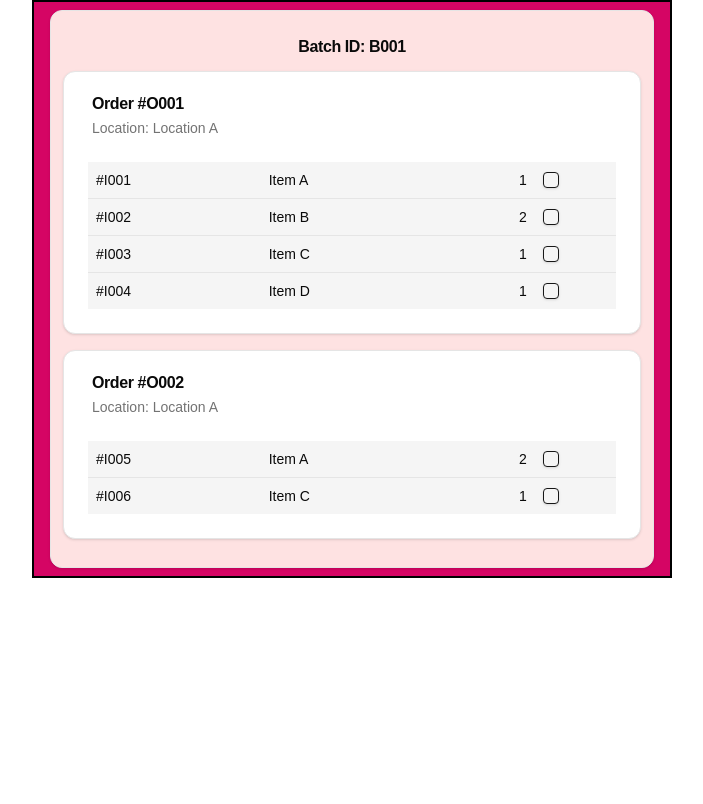
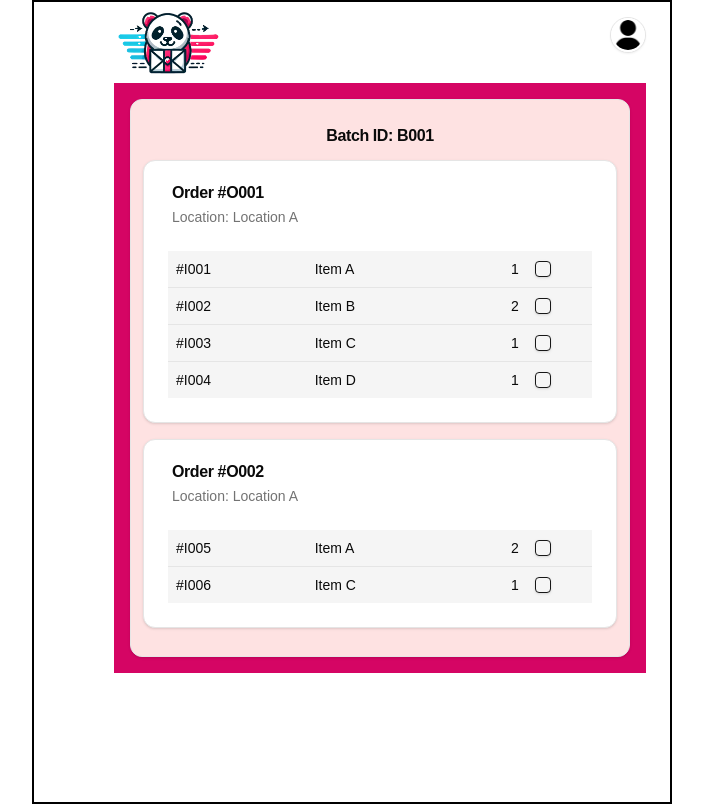
Before and after one commit to viruskizz/42bangkok_hackathon-asia-2024, a Next.js app: page /carrier/1/dropoff in a window 1280 px wide. Shown: the whole page, without its empty margins (288-991 px from the left). Built offline with nearby package versions, Linux system fonts and the light colour scheme.

Commit message:
feat: layout with logo

```diff
--- a/app/(jobs)/carrier/[jobId]/dropoff/page.tsx
+++ b/app/(jobs)/carrier/[jobId]/dropoff/page.tsx
@@ -159,7 +159,7 @@ export default function CarrierJobDropoffPage({
   };
   const orders: TOrder[] = data.orders;
   return (
-    <div className="px-4 py-2">
+    <div className="px-4 py-4">
       <Card className="p-3 bg-red-100">
         <CardHeader className="p-4">
           <CardTitle className="text-center">Batch ID: {data.batchId}</CardTitle>
--- /dev/null
+++ b/app/_components/nav.tsx
@@ -0,0 +1,152 @@
+import Image from "next/image";
+import Link from "next/link";
+import panda_logo from "../../public/panda_logo.png";
+import user_placeholder from "../../public/user-placeholder.png";
+import {
+  ChevronLeft,
+  ChevronRight,
+  Copy,
+  CreditCard,
+  File,
+  FileChartColumnIncreasing,
+  Home,
+  LineChart,
+  ListFilter,
+  MapPinHouse,
+  MoreVertical,
+  Package,
+  Package2,
+  PanelLeft,
+  Search,
+  SendToBack,
+  Settings,
+  ShoppingCart,
+  SunSnow,
+  Truck,
+  Users2,
+} from "lucide-react";
+
+import { Badge } from "@/components/ui/badge";
+import {
+  Breadcrumb,
+  BreadcrumbItem,
+  BreadcrumbLink,
+  BreadcrumbList,
+  BreadcrumbPage,
+  BreadcrumbSeparator,
+} from "@/components/ui/breadcrumb";
+import { Button } from "@/components/ui/button";
+import {
+  DropdownMenu,
+  DropdownMenuContent,
+  DropdownMenuItem,
+  DropdownMenuLabel,
+  DropdownMenuSeparator,
+  DropdownMenuTrigger,
+} from "@/components/ui/dropdown-menu";
+import { Sheet, SheetContent, SheetTrigger } from "@/components/ui/sheet";
+
+interface NavMenuProps {
+  children: React.ReactNode;
+}
+
+export default function NavMenu(props: NavMenuProps) {
+  return (
+    <div className="flex min-h-screen w-full flex-col bg-muted/5">
+      <div className="flex flex-col sm:gap-4 sm:py-0 sm:pl-14 p-0">
+        <header className="flex justify-between sticky top-0 z-30 flex h-14 items-center gap-4 border-b bg-background px-4 sm:static sm:h-auto sm:border-0 sm:px-6">
+          <Sheet>
+            <SheetTrigger asChild>
+              <Button size="icon" variant="outline" className="sm:hidden">
+                <PanelLeft className="h-5 w-5" />
+                <span className="sr-only">Toggle Menu</span>
+              </Button>
+            </SheetTrigger>
+            <SheetContent side="left" className="sm:max-w-xs bg-red-50">
+              <nav className="grid gap-6 text-lg font-medium">
+                <Link
+                  href="#"
+                  className="group flex h-10 w-10 shrink-0 items-center justify-center gap-2 rounded-full bg-primary text-lg font-semibold text-primary-foreground md:text-base"
+                >
+                  <SunSnow className="h-5 w-5 transition-all group-hover:scale-110" />
+                  <span className="sr-only">PANDA POST</span>
+                </Link>
+                <Link
+                  href="#"
+                  className="flex items-center gap-4 px-2.5 text-muted-foreground hover:text-foreground"
+                >
+                  <Home className="h-5 w-5" />
+                  Dashboard
+                </Link>
+                <Link
+                  href="#"
+                  className="flex items-center gap-4 px-2.5 text-foreground"
+                >
+                  <SendToBack className="h-5 w-5" />
+                  Orders
+                </Link>
+                <Link
+                  href="#"
+                  className="flex items-center gap-4 px-2.5 text-muted-foreground hover:text-foreground"
+                >
+                  <FileChartColumnIncreasing className="h-5 w-5" />
+                  History
+                </Link>
+                <Link
+                  href="#"
+                  className="flex items-center gap-4 px-2.5 text-muted-foreground hover:text-foreground"
+                >
+                  <MapPinHouse className="h-5 w-5" />
+                  Payment
+                </Link>
+                <Link
+                  href="#"
+                  className="flex items-center gap-4 px-2.5 text-muted-foreground hover:text-foreground"
+                >
+                  <LineChart className="h-5 w-5" />
+                  Settings
+                </Link>
+              </nav>
+            </SheetContent>
+          </Sheet>
+          <div className="flex-none place-content-center font-mono font-bold">
+            <Image
+              src={panda_logo}
+              alt="PANDA POST"
+              height="65"
+              className="relative top-2"
+            />
+          </div>
+          <DropdownMenu>
+            <DropdownMenuTrigger asChild>
+              <Button
+                variant="outline"
+                size="icon"
+                className="overflow-hidden rounded-full"
+              >
+                <Image
+                  src={user_placeholder}
+                  width={36}
+                  height={36}
+                  alt="Avatar"
+                  className="overflow-hidden rounded-full bg-white p-0.5"
+                />
+              </Button>
+            </DropdownMenuTrigger>
+            <DropdownMenuContent align="end">
+              <DropdownMenuLabel>My Account</DropdownMenuLabel>
+              <DropdownMenuSeparator />
+              <DropdownMenuItem>Settings</DropdownMenuItem>
+              <DropdownMenuItem>Support</DropdownMenuItem>
+              <DropdownMenuSeparator />
+              <DropdownMenuItem>Logout</DropdownMenuItem>
+            </DropdownMenuContent>
+          </DropdownMenu>
+        </header>
+        <main className="grid flex-1 items-start gap-4 p-0 sm:px-6 sm:py-0 md:gap-8">
+          {props.children}
+        </main>
+      </div>
+    </div>
+  );
+}
--- a/app/layout.tsx
+++ b/app/layout.tsx
@@ -1,6 +1,7 @@
 import type { Metadata } from "next";
 import localFont from "next/font/local";
 import "./globals.css";
+import NavMenu from "./_components/nav";
 
 const geistSans = localFont({
   src: "./fonts/GeistVF.woff",
@@ -28,7 +29,7 @@ export default function RootLayout({
       <body
         className={`${geistSans.variable} ${geistMono.variable} antialiased max-w-screen-sm m-auto border-black border-2 `}
       >
-        {children}
+        <NavMenu>{children}</NavMenu>
       </body>
     </html>
   );
```
Also changed, not shown: public/panda_logo.png (added), public/user-placeholder.png (added).
